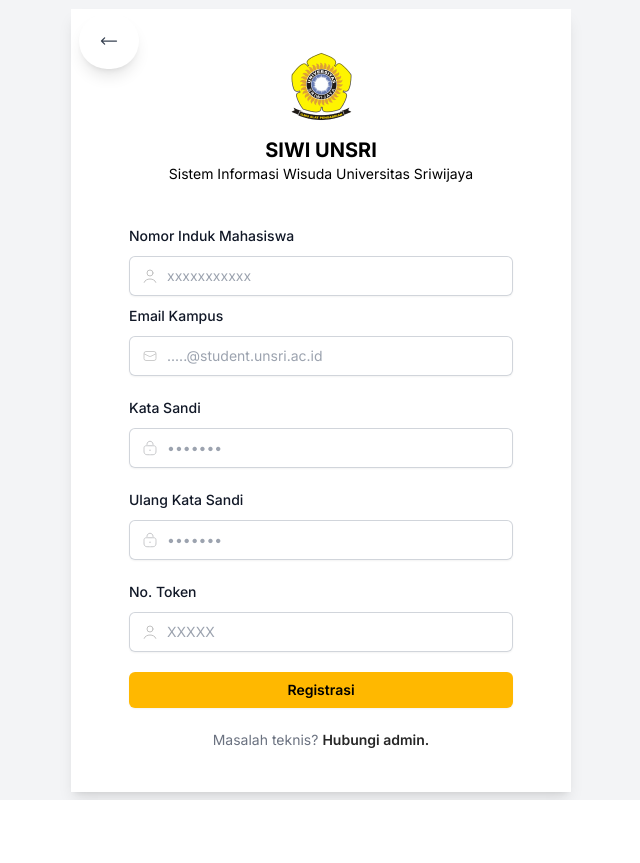
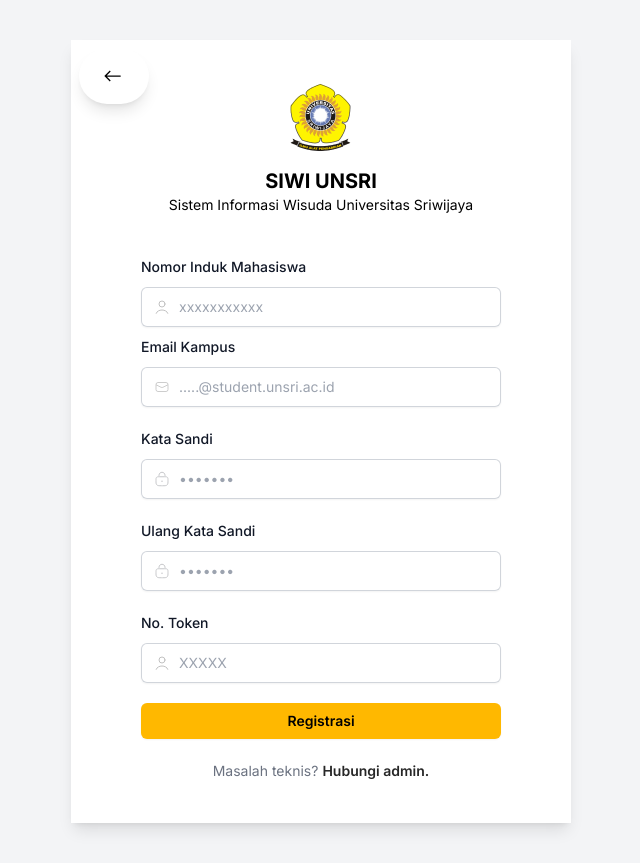
Before and after one commit to SiPilip/siwi-unsri, a React (Vite) app: page /register in a window 1280 px wide. Shown: the whole page, without its empty margins (319-959 px from the left). Before the commit the page ends 800 px from the top, so only its background shows below. Built offline with nearby package versions, Linux system fonts and the light colour scheme.

Commit message:
kasih state dan logic di login aja

```diff
--- a/src/App.jsx
+++ b/src/App.jsx
@@ -4,12 +4,14 @@
 
 export default function App() {
   return (
+    <main className="overflow-hidden overflow-y-hidden">
       <BrowserRouter>
         <Routes>
           <Route index element={<Navigate replace to="login" />} />
-        <Route path="login" element={<Login />} />
+          <Route path="/login" element={<Login />} />
           <Route path="register" element={<Register />} />
         </Routes>
       </BrowserRouter>
+    </main>
   );
 }
--- a/src/components/BackButtonLogin.jsx
+++ b/src/components/BackButtonLogin.jsx
@@ -1,30 +1,22 @@
 import { useNavigate } from "react-router-dom";
+import backarrow from "../../public/icons/backarrow.svg";
 
 export default function BackButtonLogin() {
   const navigate = useNavigate();
 
+  function backButton() {
+    navigate(-1);
+  }
+
   return (
     <button
       type="button"
-      className="flex items-center justify-center w-10 h-14 px-5 py-2 text-sm text-gray-700 rounded-full transition-colors duration-200 bg-white  gap-x-2 sm:w-auto  hover:bg-gray-100 absolute top-0 mt-1 left-2 shadow-lg"
-      onClick={() => {
-        navigate(-1);
-      }}
+      className="flex items-center justify-center sm:h-14 w-14 h-14 sm:px-5 px-2 sm:py-2 text-sm text-gray-700 rounded-full transition-colors duration-200 bg-white  gap-x-2 sm:w-auto  hover:bg-gray-100 absolute top-0 mt-2 left-2 shadow-lg"
+      onClick={backButton}
     >
-      <svg
-        className="w-5 h-5 rtl:rotate-180 "
-        xmlns="http://www.w3.org/2000/svg"
-        fill="none"
-        viewBox="0 0 24 24"
-        strokeWidth="1.5"
-        stroke="currentColor"
-      >
-        <path
-          strokeLinecap="round"
-          strokeLinejoin="round"
-          d="M6.75 15.75L3 12m0 0l3.75-3.75M3 12h18"
-        />
-      </svg>
+      <div className="flex w-full items-center justify-center">
+        <img src={backarrow} alt="" />
+      </div>
     </button>
   );
 }
--- /dev/null
+++ b/src/components/FormContainer.jsx
@@ -0,0 +1,10 @@
+export default function FormContainer({ children }) {
+  return (
+    <form
+      className="space-y-5 mt-10 sm:mx-auto w-full sm:w-full sm:max-w-sm px-3"
+      method="POST"
+    >
+      {children}
+    </form>
+  );
+}
--- a/src/components/LoginLogo.jsx
+++ b/src/components/LoginLogo.jsx
@@ -1,13 +1,18 @@
+import { NavLink } from "react-router-dom";
 import unsri from "../../public/unsri.png";
 
 export default function LoginLogo() {
   return (
-    <div className="w-full flex justify-center flex-wrap">
-      <img src={unsri} alt="" />
-      <div className="w-full text-center">
-        <h1 className="text-xl font-bold mt-3">SIWI UNSRI</h1>
-        <p className="text-sm">Sistem Informasi Wisuda Universitas Sriwijaya</p>
+    <NavLink to="/login">
+      <div className="w-full flex justify-center flex-wrap">
+        <img src={unsri} alt="" />
+        <div className="w-full text-center">
+          <h1 className="text-xl font-bold mt-3">SIWI UNSRI</h1>
+          <p className="text-sm">
+            Sistem Informasi Wisuda Universitas Sriwijaya
+          </p>
+        </div>
       </div>
-    </div>
+    </NavLink>
   );
 }
--- a/src/components/LoginRegisterButton.jsx
+++ b/src/components/LoginRegisterButton.jsx
@@ -1,9 +1,10 @@
-export default function LoginRegisterButton({ children, type }) {
+export default function LoginRegisterButton({ children, type, onClick }) {
   if (type === "full") {
     return (
       <button
         type="submit"
         className="flex w-full justify-center rounded-md bg-unsri px-3 py-1.5 text-sm font-semibold leading-6 text-black shadow-sm hover:bg-unsrihover focus-visible:outline focus-visible:outline-2 focus-visible:outline-offset-2 focus-visible:outline-unsrihover transition-all duration-300 ease-in-out"
+        onClick={onClick}
       >
         {children}
       </button>
--- a/src/components/LoginRegisterContainer.jsx
+++ b/src/components/LoginRegisterContainer.jsx
@@ -1,7 +1,7 @@
 export default function LoginRegisterContainer({ children }) {
   return (
-    <div className="bg-gray-100 w-screen h-screen flex justify-center items-center">
-      <div className="w-[500px] shadow-lg bg-white py-10 flex flex-wrap justify-center relative ">
+    <div className="bg-gray-100 w-screen min-h-screen h-full  items-center flex justify-center px-5 md:px-0 py-10">
+      <div className="w-[500px] shadow-lg bg-white py-10 flex flex-wrap justify-center relative px-5 md:px-0">
         {children}
       </div>
     </div>
--- a/src/components/LoginRegisterGetHelp.jsx
+++ b/src/components/LoginRegisterGetHelp.jsx
@@ -3,7 +3,7 @@
     <p className="mt-10 text-center text-sm text-gray-500">
       Masalah teknis?
       <a
-        href="#"
+        href="https://wa.me/+6285380557667"
         className="font-semibold leading-6 text-neutral-800 hover:text-black ml-1"
       >
         Hubungi admin.
--- a/src/components/LoginRegisterInput.jsx
+++ b/src/components/LoginRegisterInput.jsx
@@ -5,9 +5,12 @@
   children,
   required = true,
   placeholder,
+  value,
+  onChange,
+  onKeyInput,
 }) {
   return (
-    <div className="-mb-3">
+    <div className="-mb-3 w-full">
       <label
         htmlFor={id}
         className="block text-sm font-medium leading-6 text-gray-900"
@@ -15,7 +18,7 @@
         {children}
       </label>
       <div
-        className="mt-2 w-full flex rounded-md border-0 text-gray-900 shadow-sm ring-1 ring-inset ring-gray-300 placeholder:text-gray-400 focus:ring-2 focus:ring-inset sm:text-sm sm:leading-6 px-3 py-2"
+        className="mt-2 w-full flex rounded-md border-0 text-gray-900 shadow-sm ring-1 ring-inset ring-gray-300 placeholder:text-gray-400 focus:ring-2 focus:ring-inset text-xs sm:text-sm sm:leading-6 px-3 py-2"
         htmlFor={id}
       >
         <img src={src} alt="" className="mr-2" />
@@ -27,6 +30,9 @@
           autoComplete={type}
           required={required}
           placeholder={placeholder}
+          value={value}
+          onChange={onChange}
+          onKeyPress={onKeyInput}
         />
       </div>
     </div>
--- /dev/null
+++ b/src/components/WarnBox.jsx
@@ -0,0 +1,27 @@
+export default function WarnBox({ text1 = "", text2 = "", onClose }) {
+  return (
+    <div
+      className="bg-red-100 border border-red-400 text-red-700 px-4 py-3 rounded relative flex gap-1"
+      role="alert"
+    >
+      <>
+        <strong className="font-bold text-xs sm:text-sm">{text1}</strong>
+        <span className="block sm:inline text-xs sm:text-sm">{text2}</span>
+      </>
+      <button onClick={onClose}>
+        <span className="absolute top-0 bottom-0 right-0 px-4 py-3">
+          <svg
+            className="fill-current h-6 w-6 text-red-500"
+            role="button"
+            xmlns="http://www.w3.org/2000/svg"
+            viewBox="0 0 20 20"
+          >
+            <title>Close</title>
+
+            <path d="M14.348 14.849a1.2 1.2 0 0 1-1.697 0L10 11.819l-2.651 3.029a1.2 1.2 0 1 1-1.697-1.697l2.758-3.15-2.759-3.152a1.2 1.2 0 1 1 1.697-1.697L10 8.183l2.651-3.031a1.2 1.2 0 1 1 1.697 1.697l-2.758 3.152 2.758 3.15a1.2 1.2 0 0 1 0 1.698z" />
+          </svg>
+        </span>
+      </button>
+    </div>
+  );
+}
--- a/src/pages/Login.jsx
+++ b/src/pages/Login.jsx
@@ -4,22 +4,70 @@
 import LoginRegisterInput from "../components/LoginRegisterInput";
 import LoginRegisterButton from "../components/LoginRegisterButton";
 import LoginRegisterGetHelp from "../components/LoginRegisterGetHelp";
+import FormContainer from "../components/FormContainer";
 
 import { Link } from "react-router-dom";
 import LoginRegisterContainer from "../components/LoginRegisterContainer";
-import { Children } from "react";
+import { useEffect, useState } from "react";
+import WarnBox from "../components/WarnBox";
 
 export default function Login() {
+  const [nim, setNim] = useState("");
+  const [password, setPassword] = useState("");
+  const [isNim, setIsNim] = useState(true);
+  const [isPassword, setIsPassword] = useState(true);
+
+  function handleSubmit(e) {
+    e.preventDefault();
+    if (!nim) {
+      setIsNim(false);
+      return;
+    }
+    if (!password) {
+      setIsPassword(false);
+      return;
+    }
+    setNim("");
+    setPassword("");
+  }
+
+  useEffect(
+    function nimChange() {
+      setIsNim(true);
+      setIsPassword(true);
+    },
+    [nim, password]
+  );
+
   return (
     <LoginRegisterContainer>
       <LoginLogo />
       <FormContainer>
+        {(!isNim || !isPassword) && (
+          <WarnBox
+            text2={`Mohon isi ${!nim ? "Nomor Induk Mahasiswa" : ""}
+            ${!nim && !password ? " & " : ""}${!password ? "sandi" : ""} anda`}
+            onClose={() => {
+              setIsNim(true);
+              setIsPassword(true);
+            }}
+          />
+        )}
         <LoginRegisterInput
           id="nim"
           src={user}
           type="nim"
           required
           placeholder="xxxxxxxxxxx"
+          value={nim}
+          onChange={(e) => {
+            setNim(e.target.value);
+          }}
+          onKeyInput={(e) => {
+            if (!/[0-9]/.test(e.key)) {
+              e.preventDefault();
+            }
+          }}
         >
           Nomor Induk Mahasiswa
         </LoginRegisterInput>
@@ -29,11 +77,16 @@
           type="password"
           required
           placeholder="•••••••"
+          value={password}
+          onChange={(e) => {
+            setPassword(e.target.value);
+          }}
         >
           Kata Sandi
         </LoginRegisterInput>
-
-        <LoginRegisterButton type="full">Login</LoginRegisterButton>
+        <LoginRegisterButton type="full" onClick={handleSubmit}>
+          Login
+        </LoginRegisterButton>
         <Link to="/register">
           <LoginRegisterButton type="unfull">Register</LoginRegisterButton>
         </Link>
@@ -42,15 +95,3 @@
     </LoginRegisterContainer>
   );
 }
-
-function FormContainer({ children }) {
-  return (
-    <form
-      className="space-y-5 mt-10 sm:mx-auto sm:w-full sm:max-w-sm"
-      action="#"
-      method="POST"
-    >
-      {children}
-    </form>
-  );
-}
--- a/src/pages/Register.jsx
+++ b/src/pages/Register.jsx
@@ -14,7 +14,7 @@
       <BackButtonLogin />
       <LoginLogo />
       <form
-        className="space-y-5 mt-10 sm:mx-auto sm:w-full sm:max-w-sm relative"
+        className="space-y-5 mt-10 sm:mx-auto sm:w-full w-full sm:max-w-sm relative px-3"
         action="#"
         method="POST"
       >
--- /dev/null
+++ b/src/pages/dashboardUser/dashboardUser.jsx
@@ -0,0 +1,6 @@
+
+export default function dashboardUser() {
+  return (
+    <div>dashboardUser</div>
+  )
+}
```
Also changed, not shown: public/icons/backarrow.svg (added). Lines whose indentation alone changed are shown as unchanged.
